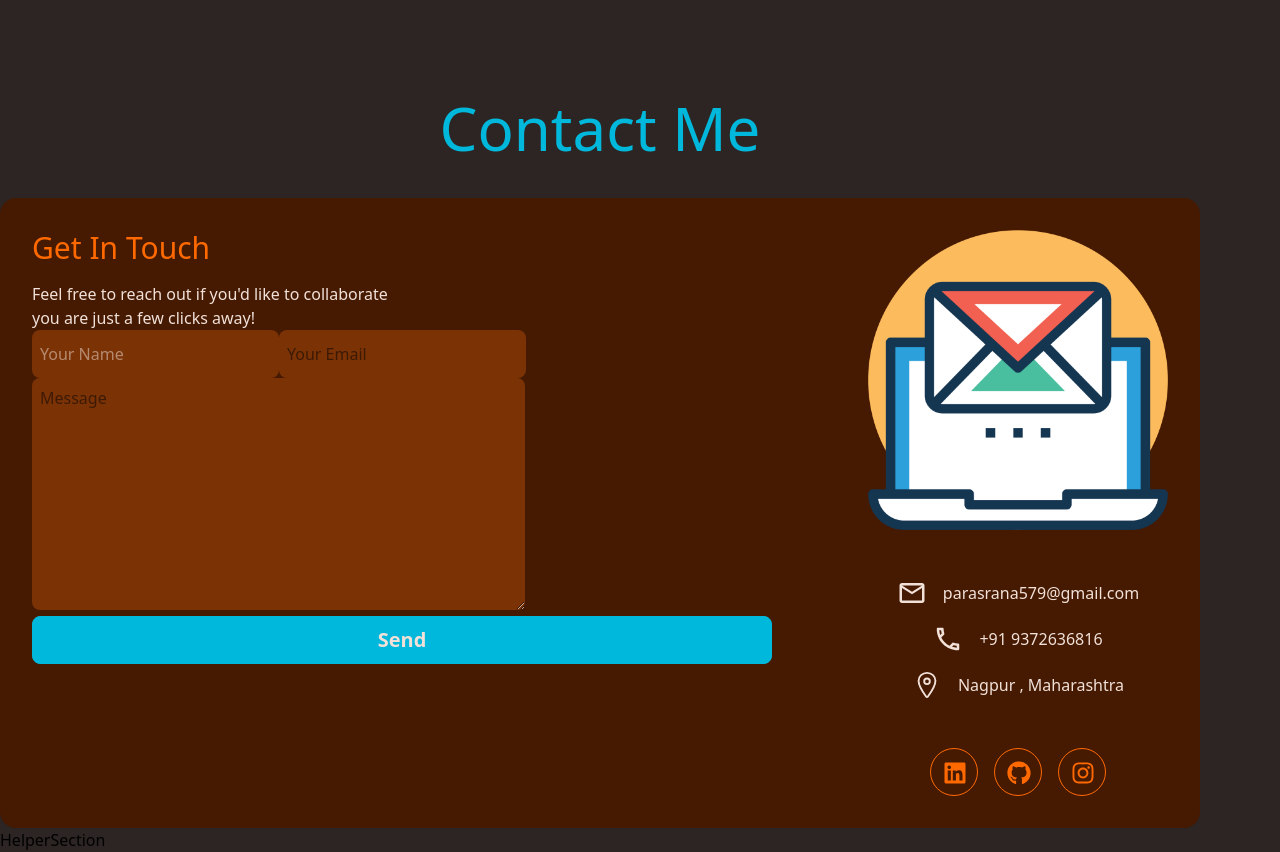
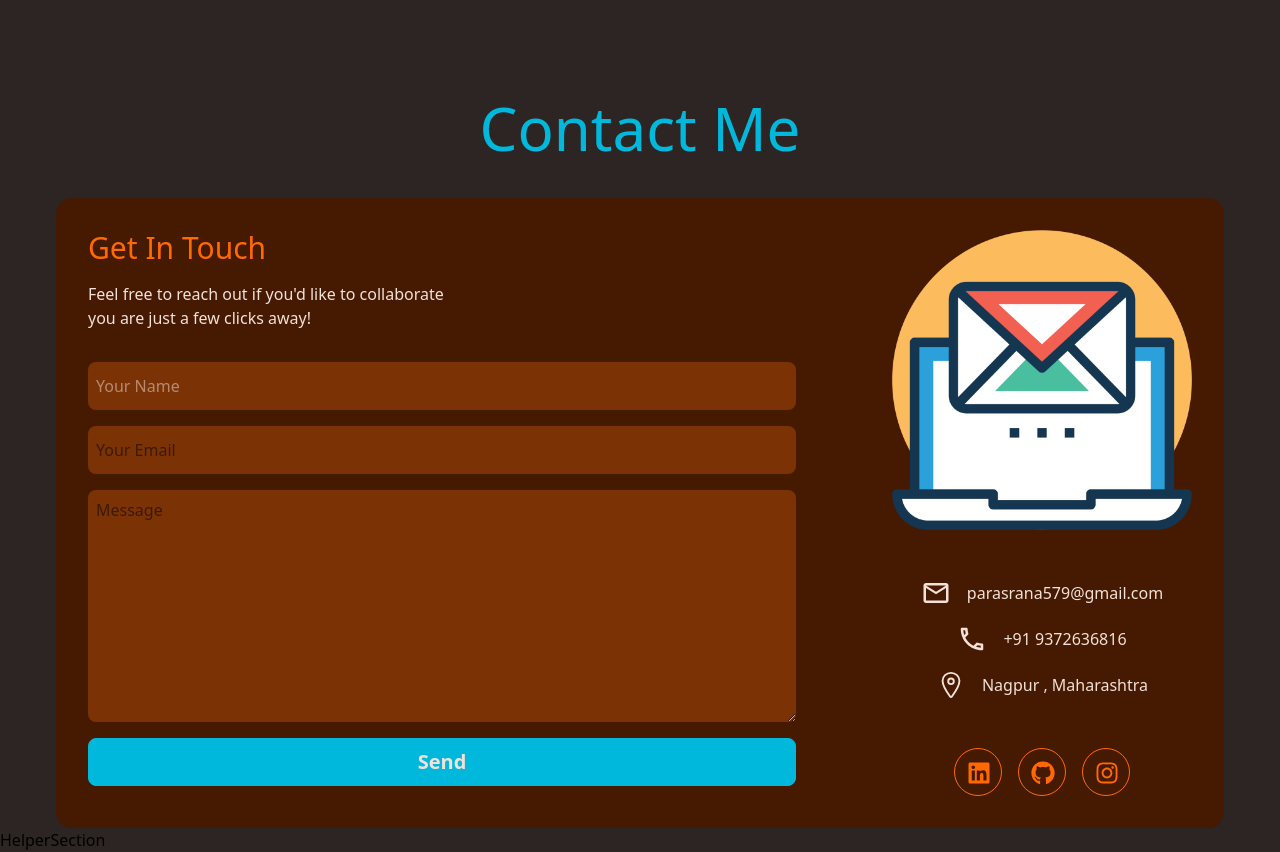
Before and after one commit to ParasRana123/Portfolio, a React (Vite) app: page / in a window 1280 px wide. Shown: the part 4356-5208 px from the top of the page. Built offline with nearby package versions, Linux system fonts and the light colour scheme.

Commit message:
Changed the styling of the contactMeSection

```diff
--- a/src/components/contactMeSection/ContactForm.jsx
+++ b/src/components/contactMeSection/ContactForm.jsx
@@ -8,9 +8,15 @@ const ContactForm = () => {
     const [message , setMessage] = useState("")
     const [success , setSuccess] = useState("")
 
-    const handleName = (e) => {}
-    const handleEmail = (e) => {}
-    const handleMessage = (e) => {}
+    const handleName = (e) => {
+      setName(e.target.value);
+    }
+    const handleEmail = (e) => {
+      setEmail(e.target.value);
+    }
+    const handleMessage = (e) => {
+      setEmail(e.target.value);
+    }
 
     const form = useRef();
 
@@ -23,7 +29,10 @@ const ContactForm = () => {
           })
           .then(
             () => {
-              console.log('SUCCESS!');
+              setName('');
+              setEmail('');
+              setMessage('');
+              setSuccess('Message sent successfully');
             },
             (error) => {
               console.log('FAILED...', error.text);
@@ -31,11 +40,12 @@ const ContactForm = () => {
           );
       };
   return (
-    <div className='flex flex-col gap-4'>
-        <form action="" ref={form} onSubmit={sendEmail}>
-            <input type="text" name="name" id="" placeholder='Your Name' className='h-12 rounded-lg bg-amber-900 px-2 text-white' required/>
-            <input type="email" name="name" id="" placeholder='Your Email' className='h-12 rounded-lg bg-amber-900 px-2' required/>
-            <textarea name="message" id="" placeholder='Message' rows="9" cols="50" className='rounded-lg bg-amber-900 p-2' required></textarea>
+    <div>
+      <p className='text-cyan-600'>{success}</p>
+        <form action="" ref={form} onSubmit={sendEmail} className="flex flex-col gap-4">
+            <input type="text" name="name" id="" placeholder='Your Name' className='h-12 rounded-lg bg-amber-900 px-2 text-white' value={name} onChange={handleName} required/>
+            <input type="email" name="name" id="" placeholder='Your Email' className='h-12 rounded-lg bg-amber-900 px-2' value={email} onChange={handleEmail} required/>
+            <textarea name="message" id="" placeholder='Message' rows="9" cols="50" className='rounded-lg bg-amber-900 p-2' value={message} onChange={handleMessage} required></textarea>
             <button type="submit" className='w-full rounded-lg border border-cyan-500 text-white h-12 font-bold text-xl hover:bg-cyan-700 bg-cyan-500 transistion-all duration-500'>Send</button>
         </form>
     </div>
--- a/src/components/contactMeSection/ContactMeLeft.jsx
+++ b/src/components/contactMeSection/ContactMeLeft.jsx
@@ -2,7 +2,8 @@ import React from 'react'
 import ContactForm from './ContactForm'
 
 const ContactMeLeft = () => {
-  return (<div>
+  return (
+    <div className='flex flex-col gap-8 w-full'>
       <div>
         <h2 className='text-orange-500 text-3xl mb-4'>Get In Touch</h2>
         <p className='text-white'>Feel free to reach out if you'd like to collaborate
--- a/src/components/contactMeSection/ContactMeMain.jsx
+++ b/src/components/contactMeSection/ContactMeMain.jsx
@@ -4,7 +4,7 @@ import ContactMeRight from './ContactMeRight'
 
 const ContactMeMain = () => {
   return (
-    <div id='contact' className='max-w-[1200px] mxa-uto items-center justify-center mt-[100px] mt-4'>
+    <div id='contact' className='max-w-[1200px] mx-auto items-center justify-center mt-[100px] px-4'>
         <h2 className='text-6xl text-cyan-500 mb-10 text-center'>Contact Me</h2>
         <div className='flex justify-between gap-24 bg-amber-950 p-8 rounded-2xl lg:flex-row sm:flex-col'>
             <ContactMeLeft />
```
